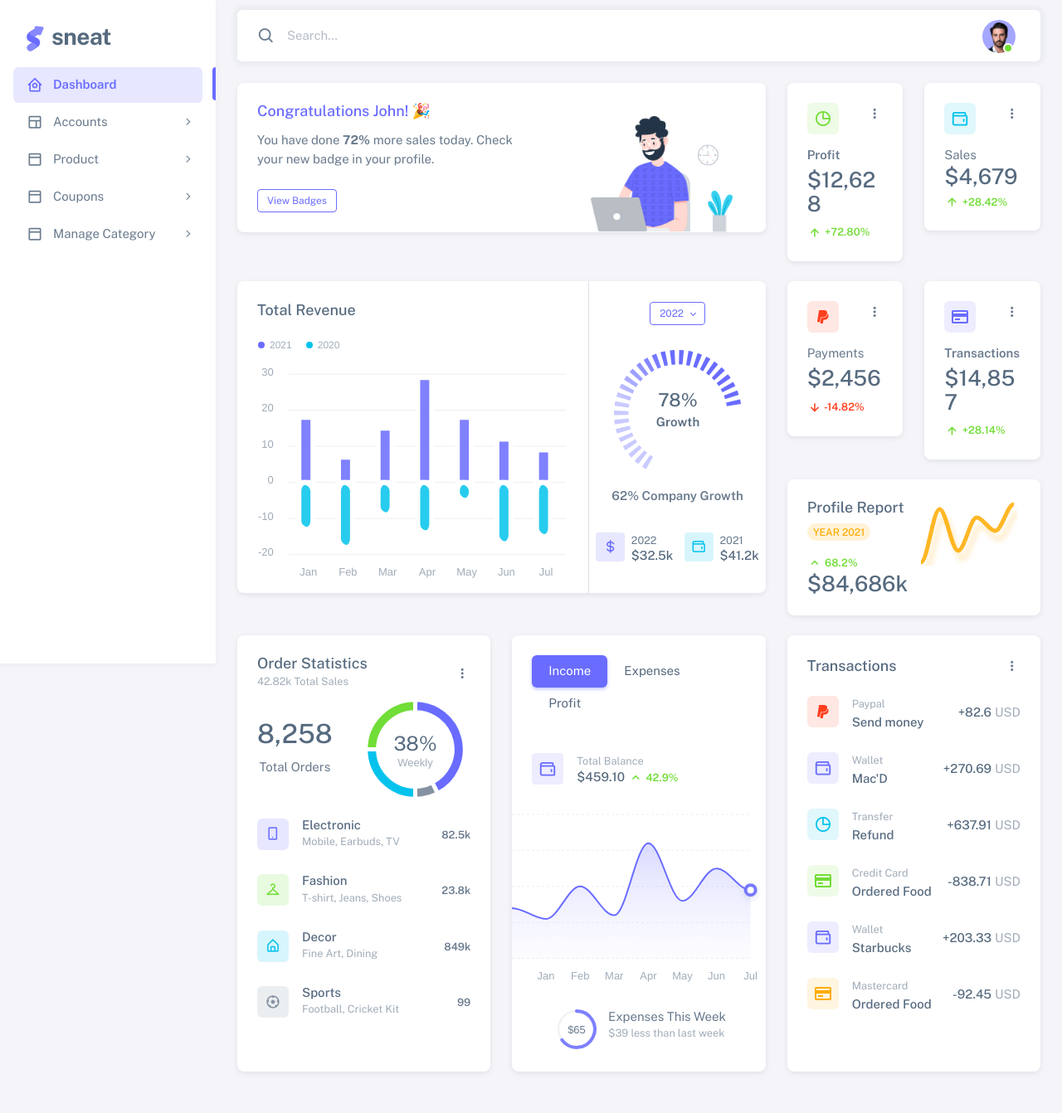
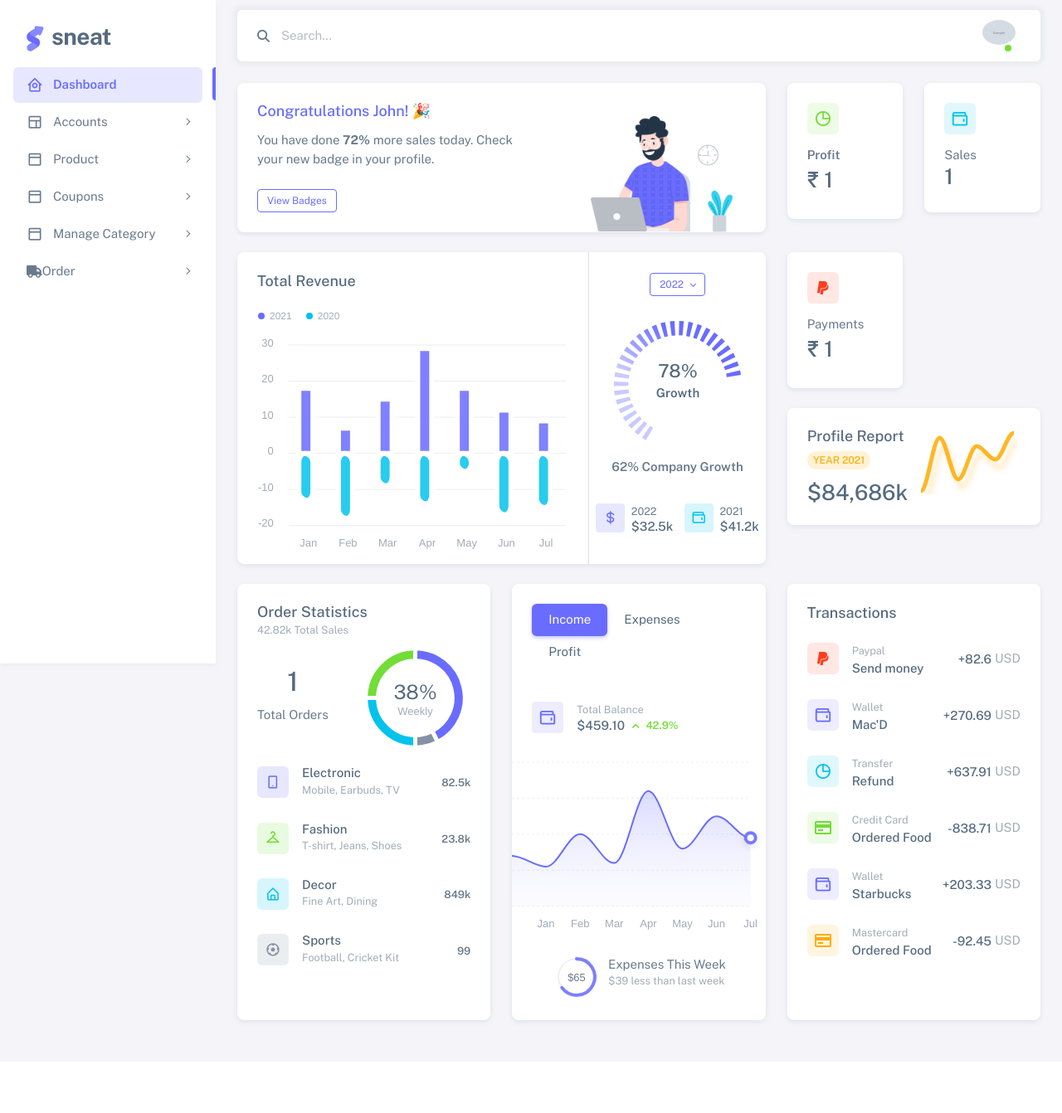
Before and after one commit to NikhilDevassia/edifice-ecommerce, a Django app: page /admn/admin_home/ in a window 1280 px wide. Shown: the whole page at 83% size. After the commit the page ends 1236 px from the top, so only its background shows below. Run offline with Django 4.2, Linux system fonts and the light colour scheme; a user stored in the database is signed in; tables that the repository leaves empty hold one stand-in row (values such as "Sample post"); grey boxes marked "Sample" are stand-in pictures; some libraries are stand-ins or nearby versions.

Commit message:
adminpannel

```diff
--- a/adminpannel/templates/adminpannel/admin_home.html
+++ b/adminpannel/templates/adminpannel/admin_home.html
@@ -40,7 +40,7 @@
                   <div class="dropdown">
                     <button class="btn p-0" type="button" id="cardOpt3" data-bs-toggle="dropdown" aria-haspopup="true"
                       aria-expanded="false">
-                      <i class="bx bx-dots-vertical-rounded"></i>
+                      {% comment %} <i class="bx bx-dots-vertical-rounded"></i> {% endcomment %}
                     </button>
                     <div class="dropdown-menu dropdown-menu-end" aria-labelledby="cardOpt3">
                       <a class="dropdown-item" href="javascript:void(0);">View More</a>
@@ -49,8 +49,8 @@
                   </div>
                 </div>
                 <span class="fw-semibold d-block mb-1">Profit</span>
-                <h3 class="card-title mb-2">$12,628</h3>
-                <small class="text-success fw-semibold"><i class="bx bx-up-arrow-alt"></i> +72.80%</small>
+                <h3 class="card-title mb-2">₹ {{profit}}</h3>
+                {% comment %} <small class="text-success fw-semibold"><i class="bx bx-up-arrow-alt"></i> +72.80%</small> {% endcomment %}
               </div>
             </div>
           </div>
@@ -64,7 +64,7 @@
                   <div class="dropdown">
                     <button class="btn p-0" type="button" id="cardOpt6" data-bs-toggle="dropdown" aria-haspopup="true"
                       aria-expanded="false">
-                      <i class="bx bx-dots-vertical-rounded"></i>
+                      {% comment %} <i class="bx bx-dots-vertical-rounded"></i> {% endcomment %}
                     </button>
                     <div class="dropdown-menu dropdown-menu-end" aria-labelledby="cardOpt6">
                       <a class="dropdown-item" href="javascript:void(0);">View More</a>
@@ -73,8 +73,8 @@
                   </div>
                 </div>
                 <span>Sales</span>
-                <h3 class="card-title text-nowrap mb-1">$4,679</h3>
-                <small class="text-success fw-semibold"><i class="bx bx-up-arrow-alt"></i> +28.42%</small>
+                <h3 class="card-title text-nowrap mb-1">{{sales}}</h3>
+                {% comment %} <small class="text-success fw-semibold"><i class="bx bx-up-arrow-alt"></i> +28.42%</small> {% endcomment %}
               </div>
             </div>
           </div>
@@ -677,7 +677,7 @@
                   <div class="dropdown">
                     <button class="btn p-0" type="button" id="cardOpt4" data-bs-toggle="dropdown" aria-haspopup="true"
                       aria-expanded="false">
-                      <i class="bx bx-dots-vertical-rounded"></i>
+                      {% comment %} <i class="bx bx-dots-vertical-rounded"></i> {% endcomment %}
                     </button>
                     <div class="dropdown-menu dropdown-menu-end" aria-labelledby="cardOpt4">
                       <a class="dropdown-item" href="javascript:void(0);">View More</a>
@@ -686,14 +686,14 @@
                   </div>
                 </div>
                 <span class="d-block mb-1">Payments</span>
-                <h3 class="card-title text-nowrap mb-2">$2,456</h3>
-                <small class="text-danger fw-semibold"><i class="bx bx-down-arrow-alt"></i> -14.82%</small>
+                <h3 class="card-title text-nowrap mb-2">₹ {{total}}</h3>
+                {% comment %} <small class="text-danger fw-semibold"><i class="bx bx-down-arrow-alt"></i> -14.82%</small> {% endcomment %}
               </div>
             </div>
           </div>
           <div class="col-6 mb-4">
             <div class="card">
-              <div class="card-body">
+         <!-- <div class="card-body">
                 <div class="card-title d-flex align-items-start justify-content-between">
                   <div class="avatar flex-shrink-0">
                     <img src="{%static 'assets/img/icons/unicons/cc-primary.png' %}" alt="Credit Card" class="rounded">
@@ -711,8 +711,8 @@
                 </div>
                 <span class="fw-semibold d-block mb-1">Transactions</span>
                 <h3 class="card-title mb-2">$14,857</h3>
-                <small class="text-success fw-semibold"><i class="bx bx-up-arrow-alt"></i> +28.14%</small>
-              </div>
+                {% comment %} <small class="text-success fw-semibold"><i class="bx bx-up-arrow-alt"></i> +28.14%</small> {% endcomment %}
+              </div> -->
             </div>
           </div>
           <div class="col-12 mb-4">
@@ -725,8 +725,8 @@
                       <span class="badge bg-label-warning rounded-pill">Year 2021</span>
                     </div>
                     <div class="mt-sm-auto">
-                      <small class="text-success text-nowrap fw-semibold"><i class="bx bx-chevron-up"></i>
-                        68.2%</small>
+                      {% comment %} <small class="text-success text-nowrap fw-semibold"><i class="bx bx-chevron-up"></i>
+                        68.2%</small> {% endcomment %}
                       <h3 class="mb-0">$84,686k</h3>
                     </div>
                   </div>
@@ -881,7 +881,7 @@
             <div class="dropdown">
               <button class="btn p-0" type="button" id="orederStatistics" data-bs-toggle="dropdown" aria-haspopup="true"
                 aria-expanded="false">
-                <i class="bx bx-dots-vertical-rounded"></i>
+                {% comment %} <i class="bx bx-dots-vertical-rounded"></i> {% endcomment %}
               </button>
               <div class="dropdown-menu dropdown-menu-end" aria-labelledby="orederStatistics">
                 <a class="dropdown-item" href="javascript:void(0);">Select All</a>
@@ -893,7 +893,7 @@
           <div class="card-body">
             <div class="d-flex justify-content-between align-items-center mb-3" style="position: relative;">
               <div class="d-flex flex-column align-items-center gap-1">
-                <h2 class="mb-2">8,258</h2>
+                <h2 class="mb-2">{{sales}}</h2>
                 <span>Total Orders</span>
               </div>
               <div id="orderStatisticsChart" style="min-height: 137.55px;">
@@ -1503,7 +1503,7 @@
             <div class="dropdown">
               <button class="btn p-0" type="button" id="transactionID" data-bs-toggle="dropdown" aria-haspopup="true"
                 aria-expanded="false">
-                <i class="bx bx-dots-vertical-rounded"></i>
+                {% comment %} <i class="bx bx-dots-vertical-rounded"></i> {% endcomment %}
               </button>
               <div class="dropdown-menu dropdown-menu-end" aria-labelledby="transactionID">
                 <a class="dropdown-item" href="javascript:void(0);">Last 28 Days</a>
--- a/adminpannel/templates/adminpannel/base.html
+++ b/adminpannel/templates/adminpannel/base.html
@@ -237,13 +237,30 @@
             </ul>
           </li>
 
+          <li class="menu-item">
+            <a href="javascript:void(0);" class="menu-link menu-toggle">
+              <i class="fa-solid fa-truck"></i>
+              <div data-i18n="Account Settings">Order</div>
+            </a>
+            <ul class="menu-sub">
+              <li class="menu-item">
+                <a href="{% url 'product_order_admin' %}" class="menu-link">
+                  <div data-i18n="Account">Order list</div>
+                </a>
+              </li>
+              <li class="menu-item">
+                <a href="{% url 'canceld_order_admin' %}" class="menu-link">
+                  <div data-i18n="Notifications">Cancelled Order</div>
+                </a>
+              </li>
+              <li class="menu-item">
+                <a href="{% url 'soldproduct_list_admin' %}" class="menu-link">
+                  <div data-i18n="Notifications">Completed orders</div>
+                </a>
+              </li>
+            </ul>
+          </li>
 
-          <!-- <li class="menu-item">
-            <a href="{% url 'add_maincategory' %}" class="menu-link">
-              <i class="menu-icon tf-icons bx bx-home-circle"></i>
-              <div data-i18n="Analytics">Manage Category</div>
-            </a>
-          </li> -->
         </ul>
       </aside>
       <!-- / Menu -->
@@ -265,7 +282,7 @@
             <!-- Search -->
             <div class="navbar-nav align-items-center">
               <div class="nav-item d-flex align-items-center">
-                <i class="bx bx-search fs-4 lh-0"></i>
+                <i class="fa-solid fa-magnifying-glass"></i>
                 <input type="text" class="form-control border-0 shadow-none" placeholder="Search..."
                   aria-label="Search...">
               </div>
@@ -282,7 +299,11 @@
               <li class="nav-item navbar-dropdown dropdown-user dropdown">
                 <a class="nav-link dropdown-toggle hide-arrow" href="javascript:void(0);" data-bs-toggle="dropdown">
                   <div class="avatar avatar-online">
-                    <img src="{%static 'assets/img/avatars/1.png' %}" alt="" class="w-px-40 h-auto rounded-circle">
+                    {% if user.user_profile.profile_picture %}
+                    <img src="{{user.user_profile.profile_picture.url}}" alt="profile picture" class="w-px-40 h-auto rounded-circle">
+                    {% else %}
+                    <img src="" alt="">
+                    {% endif %}
                   </div>
                 </a>
                 <ul class="dropdown-menu dropdown-menu-end">
@@ -291,12 +312,13 @@
                       <div class="d-flex">
                         <div class="flex-shrink-0 me-3">
                           <div class="avatar avatar-online">
-                            <img src="{%static 'assets/img/avatars/1.png' %}" alt=""
+                            {% if user.user_profile.profile_picture %}
+                            <img src="{{user.user_profile.profile_picture.url}}" alt="profile picture"
                               class="w-px-40 h-auto rounded-circle">
+                            {% else %}
+                            <img src="" alt="">
+                            {% endif %}
                           </div>
-                        </div>
-                        <div class="flex-grow-1">
-                          <span class="fw-semibold d-block">{{user.username}}</span>
                         </div>
                       </div>
                     </a>
--- a/adminpannel/urls.py
+++ b/adminpannel/urls.py
@@ -34,4 +34,8 @@ urlpatterns = [
 
     path('view_coupons/', views.view_coupons, name = 'view_coupons'),
     path('add_coupons/', views.add_coupons, name = 'add_coupons'),
+
+    path('product_order/', views.product_order, name = 'product_order_admin'),
+    path('cancel_order/', views.canceld_product_order, name = 'canceld_order_admin'),
+    path('soldproduct_list/', views.soldproduct_list, name = 'soldproduct_list_admin'),
 ]
--- a/adminpannel/views.py
+++ b/adminpannel/views.py
@@ -6,7 +6,8 @@ from django.contrib import messages
 from django.contrib.auth.decorators import login_required
 from .forms import *
 from django.template.defaultfilters import slugify
-
+from order.models import OrderProduct
+from django.db.models import Sum
 #verification email
 from django.contrib.sites.shortcuts import get_current_site
 from django.template.loader import render_to_string
@@ -49,7 +50,19 @@ def admin_logout(request):
 #admin pannel
 @login_required(login_url= 'admin_login')
 def admin_home(request):
-    return render(request,'adminpannel/admin_home.html')
+    orders_total = 0
+    gross_sales = 0
+    orders_total = OrderProduct.objects.all().count()
+    gross_sales = OrderProduct.objects.all().aggregate(sum=Sum('payment'))['sum']
+    if gross_sales == None:
+        gross_sales = 0
+    profit = round((int(gross_sales) * 0.85))
+    context = {
+        'sales':orders_total,
+        'profit':profit,
+        'total':gross_sales,
+    }
+    return render(request,'adminpannel/admin_home.html',context)
 
 #user information
 def admin_user_manage(request):
@@ -310,3 +323,31 @@ def view_coupons(request):
         'coupons':coupons,
     }
     return render(request, 'adminpannel/ViewCoupons.html', context)
+
+
+#ordered product
+@login_required(login_url = 'admin_login')
+def product_order(request):
+    order_list = OrderProduct.objects.filter(product__vendor = request.user)
+    context = {
+        'order_list':order_list
+    }
+    return render(request,'adminpannel/orderlist.html', context)
+
+#order canceld
+@login_required(login_url = 'admin_login')
+def canceld_product_order(request):
+    order_list = OrderProduct.objects.filter(product__vendor = request.user,order__is_ordered = False)
+    context = {
+        'order_list':order_list,
+    }
+    return render(request,'adminpannel/Cancelled_order.html',context)
+
+#sold product
+@login_required(login_url = 'admin_login')
+def soldproduct_list(request):
+    order_list = OrderProduct.objects.filter(product__vendor = request.user,order__status = 'New')
+    context = {
+        'order_list':order_list,
+    }
+    return render(request,'adminpannel/soldproduct_list.html',context)
```
Also changed, not shown: adminpannel/templates/adminpannel/Cancelled_order.html (added, +45 -0 lines), adminpannel/templates/adminpannel/orderlist.html (added, +45 -0 lines), adminpannel/templates/adminpannel/soldproduct_list.html (added, +45 -0 lines), 1 other file.
